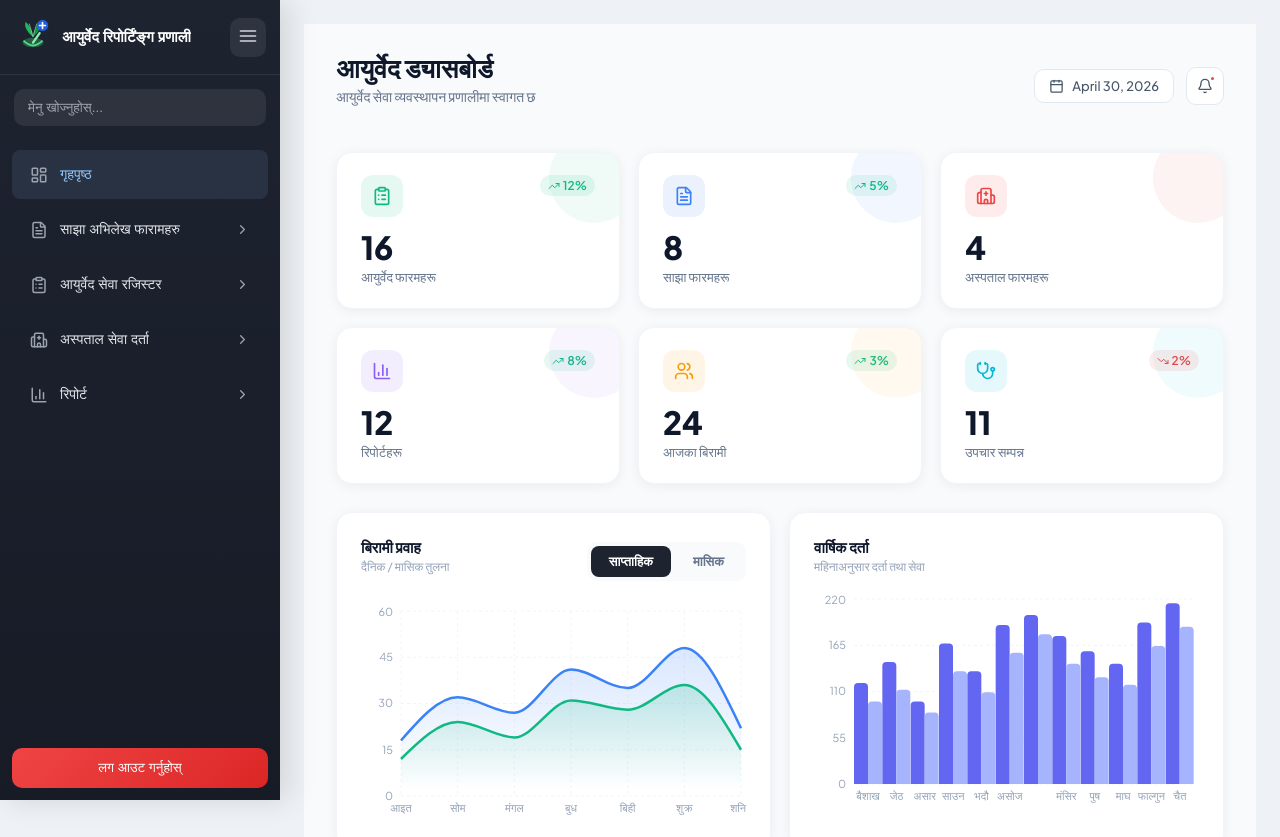
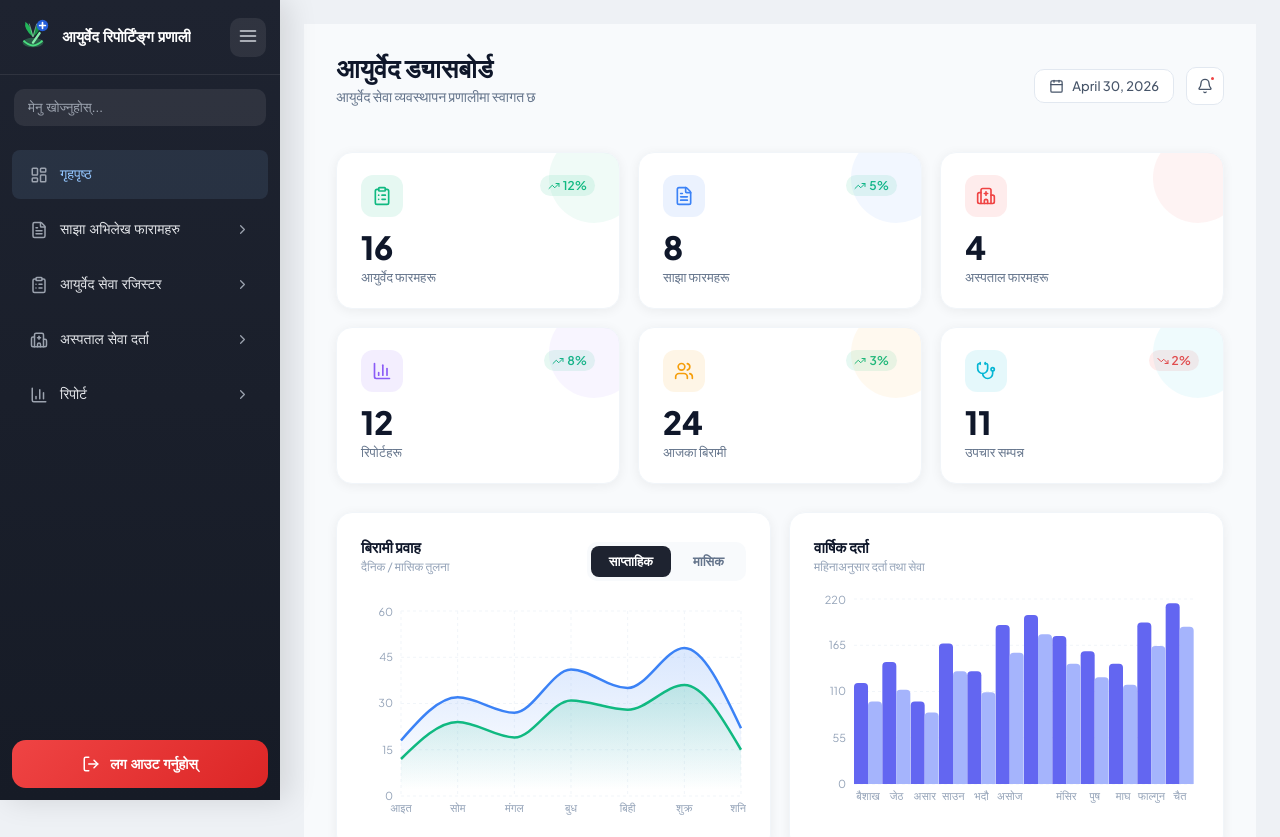
Before and after one commit to CodeBySushant/Ayurveda, a React (Vite) app in the folder frontend/: page /dashboard in a window 1280 px wide. Shown: the top 837 px of the page. Built offline with nearby package versions, Linux system fonts and the light colour scheme; sample sign-in values are in the browser's storage; the HTML template or start-up script is replaced by a standard one.

Commit message:
Logout Button Icon Replaced

```diff
--- a/frontend/src/App.css
+++ b/frontend/src/App.css
@@ -26,14 +26,16 @@ body{
   display:flex;
   flex-direction:column;
   padding:0;
+  transform:translateZ(0);
+  backface-visibility:hidden;
   transition:
-    width .42s cubic-bezier(.22,1,.36,1),
+    width .65s cubic-bezier(.16,1,.3,1),
     box-shadow .35s ease;
   box-shadow:8px 0 28px rgba(0,0,0,.12);
 }
 
 .sidebar-open{ width:280px; }
-.sidebar-closed{ width:72px; }
+.sidebar-closed{ width:76px; }
 
 /* Header */
 .sidebar-header{
@@ -115,29 +117,63 @@ body{
   padding:24px;
   background:#eef1f5;
   transition:
-    margin-left .42s cubic-bezier(.22,1,.36,1),
-    padding .25s ease;
+    margin-left .65s cubic-bezier(.16,1,.3,1),
+    opacity .25s ease;
+  will-change: margin-left;
 }
 
 .main-expanded{ margin-left:280px; }
-.main-collapsed{ margin-left:72px; }
+.main-collapsed{ margin-left:76px; }
 
 /* Logout Button */
 .logout-btn{
   margin:12px;
   margin-top:auto;
   border:none;
-  padding:12px;
-  border-radius:10px;
+  height:48px;
+  border-radius:14px;
   cursor:pointer;
   color:#fff;
   background:linear-gradient(135deg,#ef4444,#dc2626);
-  transition:all .25s ease;
+  transition:all .28s ease;
+  display:flex;
+  align-items:center;
+  justify-content:center;
+  gap:10px;
+  font-size:14px;
+  font-weight:600;
 }
 
 .logout-btn:hover{
   transform:translateY(-2px);
-  box-shadow:0 12px 20px rgba(220,38,38,.25);
+  box-shadow:0 14px 22px rgba(220,38,38,.28);
+}
+
+.sidebar-closed .logout-btn{
+  width:48px;
+  min-width:48px;
+  padding:0;
+  margin-left:auto;
+  margin-right:auto;
+}
+
+.sidebar-title{
+  font-size:15px;
+  font-weight:700;
+  white-space:nowrap;
+  overflow:hidden;
+  opacity:1;
+  transform:translateX(0);
+  transition:
+    opacity .22s ease,
+    transform .35s ease,
+    width .35s ease;
+}
+
+.sidebar-closed .sidebar-title{
+  opacity:0;
+  width:0;
+  transform:translateX(-14px);
 }
 
 /* Scrollbar */
--- a/frontend/src/App.jsx
+++ b/frontend/src/App.jsx
@@ -1,5 +1,6 @@
 // src/App.jsx
 import React, { useEffect, useState } from "react";
+import { LogOut } from "lucide-react";
 import {
   BrowserRouter,
   Routes,
@@ -238,7 +239,8 @@ function Layout() {
         </nav>
 
         <button className="logout-btn" onClick={handleLogout}>
-          {sidebarOpen ? "लग आउट गर्नुहोस्" : "⎋"}
+          <LogOut size={18} />
+          {sidebarOpen && <span>लग आउट गर्नुहोस्</span>}
         </button>
       </aside>
 
```
